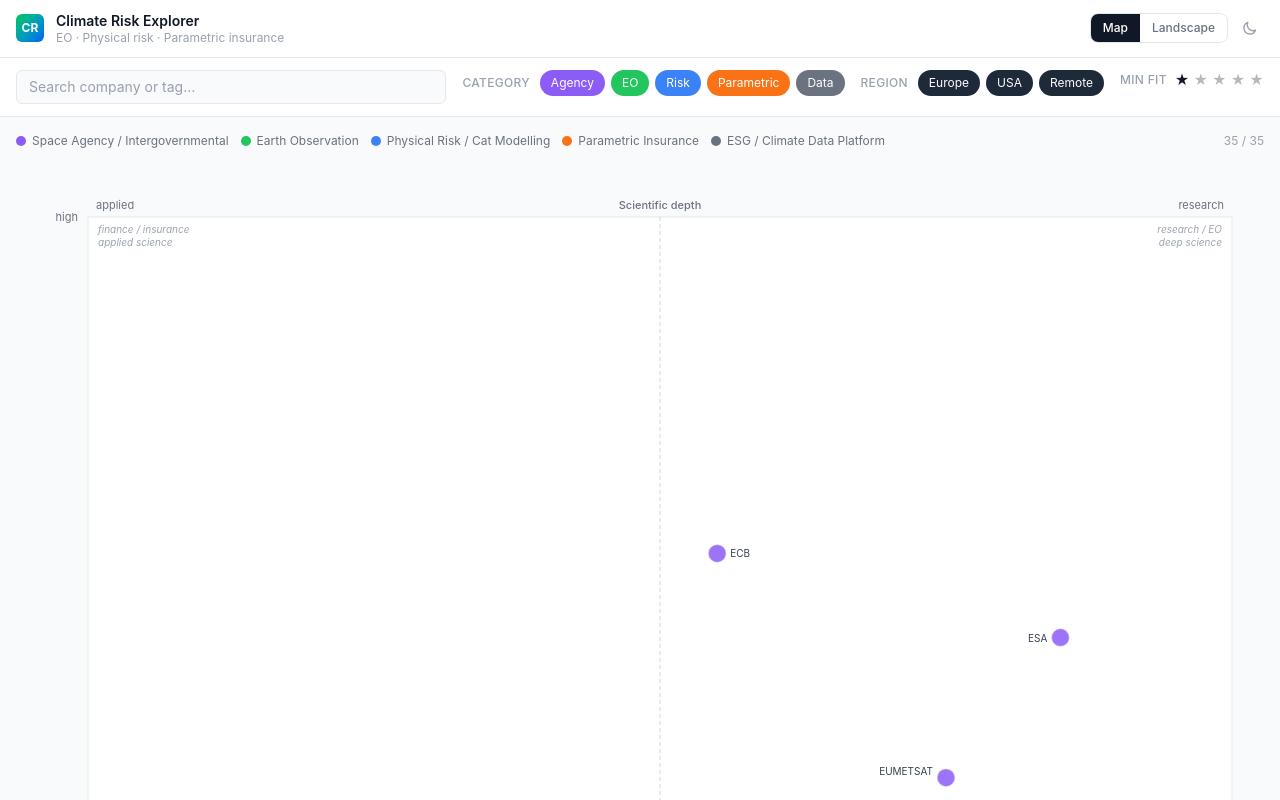
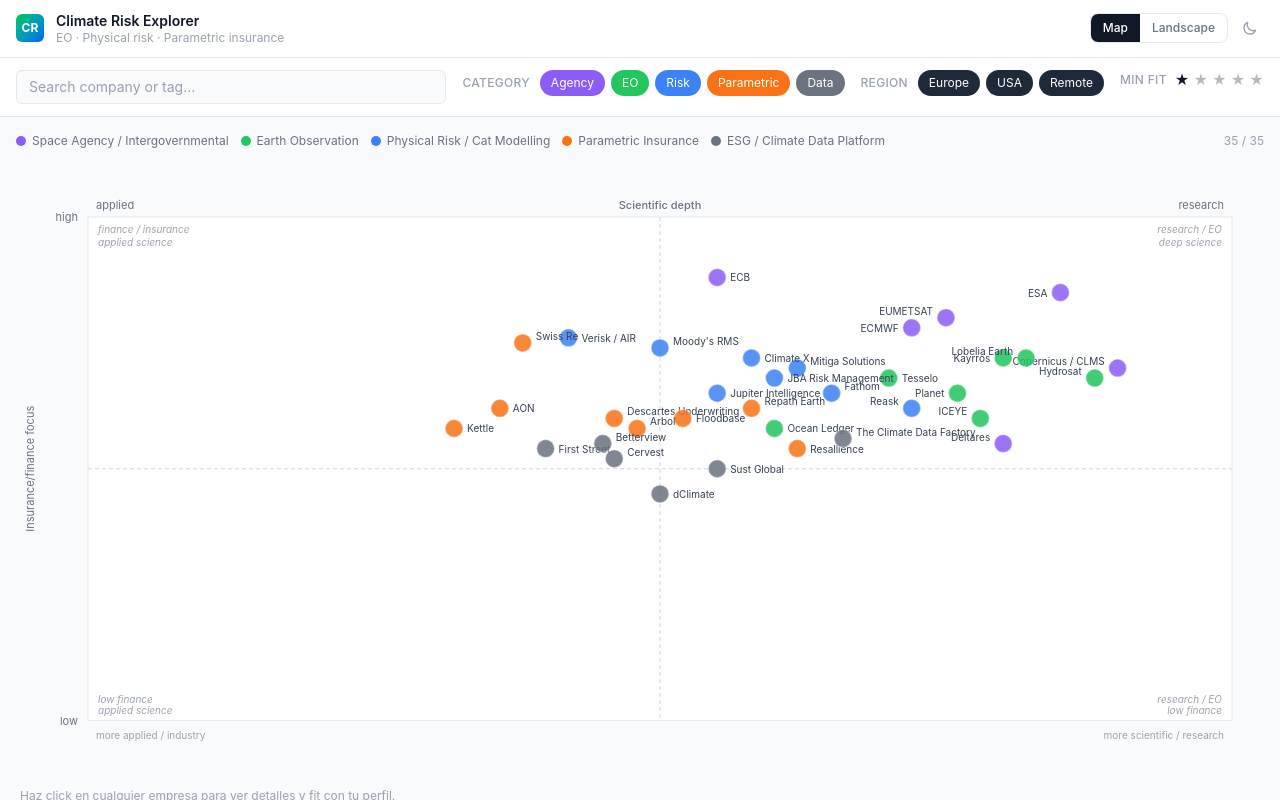
Before and after one commit to dbrisaro/climate-careers, a React (Vite) app: page / in a window 1280 px wide. Shown: the top 800 px of the page. Built offline with nearby package versions, Linux system fonts and the light colour scheme.

Commit message:
Fix infinite scroll: use h-screen overflow-hidden layout

```diff
--- a/src/App.jsx
+++ b/src/App.jsx
@@ -51,7 +51,7 @@
   };
 
   return (
-    <div className="min-h-screen bg-gray-50 dark:bg-gray-950 text-gray-900 dark:text-gray-100 flex flex-col">
+    <div className="h-screen overflow-hidden bg-gray-50 dark:bg-gray-950 text-gray-900 dark:text-gray-100 flex flex-col">
         {/* Top nav */}
         <header className="border-b border-gray-200 dark:border-gray-800 bg-white dark:bg-gray-950 px-4 py-3 flex items-center justify-between gap-4 shrink-0">
           <div className="flex items-center gap-3">
```
